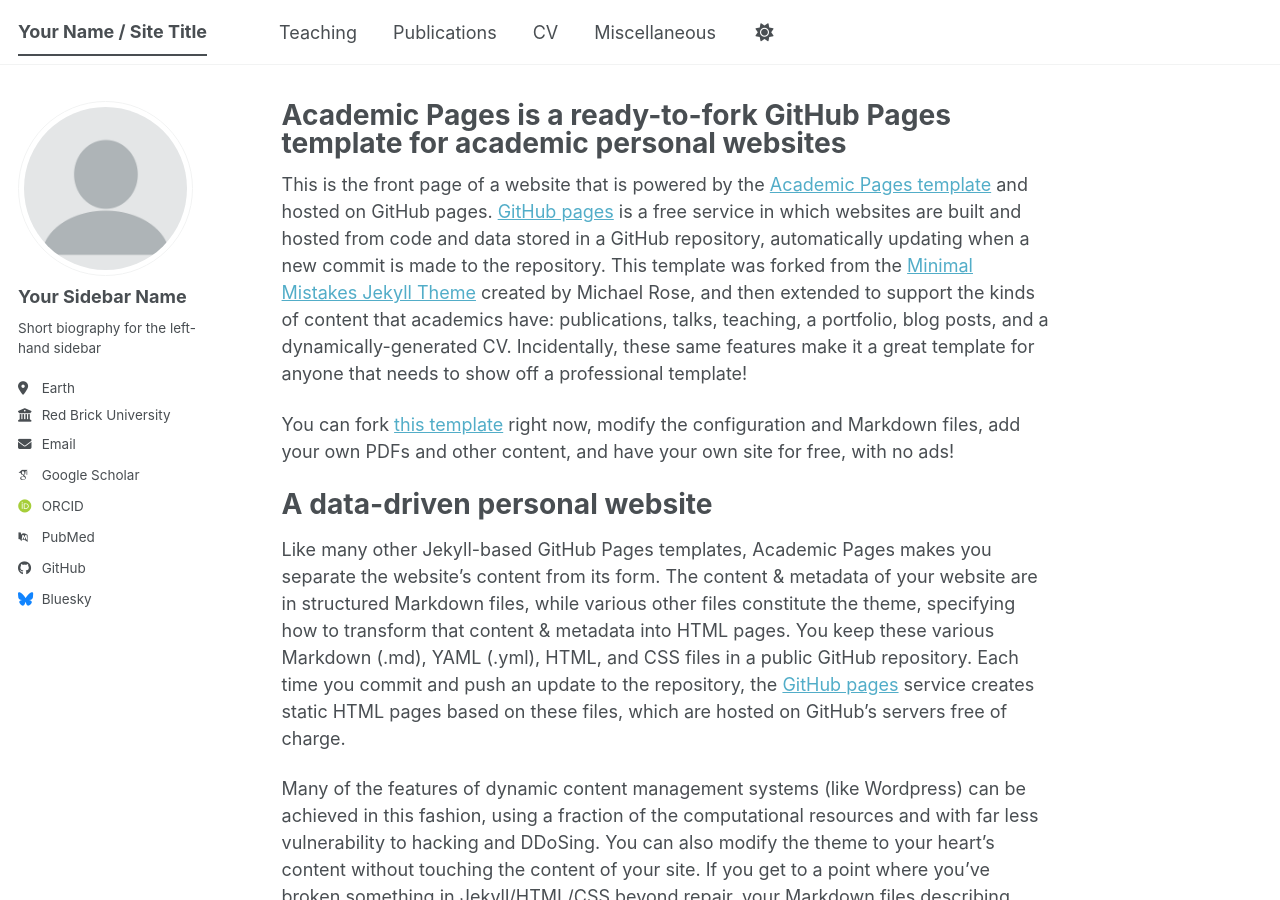
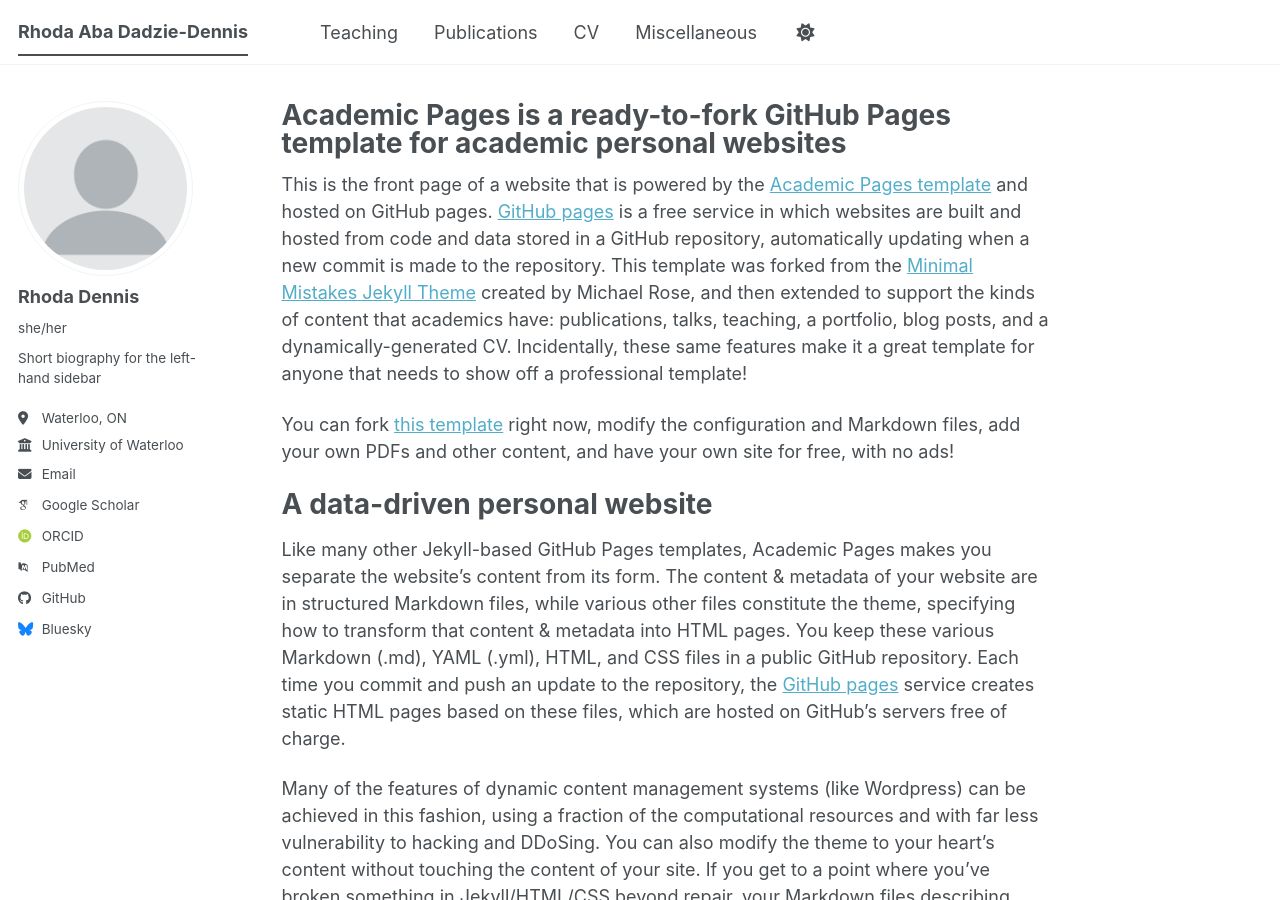
Before and after one commit to rhodadennis/rhodadennis, a Jekyll site: the page built from _pages/about.md, in a window 1280 px wide and 900 px high. Built offline with Jekyll 4.4.1, drawn with Linux system fonts in a browser that asks for light colours; some web fonts are replaced; a script bundle is joined from its source files by our own code; library files that are not in the unit come from our copies.

Commit message:
Update _config.yml

```diff
--- a/_config.yml
+++ b/_config.yml
@@ -9,14 +9,14 @@
 # Basic Site Settings
 locale                   : "en-US"
 site_theme               : "default" # The available themes options are "default", "air", "sunrise", "mint", "dirt" and "contrast"
-title                    : "Your Name / Site Title"
+title                    : "Rhoda Aba Dadzie-Dennis"
 title_separator          : "-"
 name                     : &name "Your Name"
 description              : &description "Your Name's academic portfolio"   # Update this with a general description of your site, this is the default if not overridden by a page
 url                      : https://academicpages.github.io # The base hostname & protocol for your site e.g. "https://[your GitHub username].github.io",
                                                            # or if you already have some other page hosted on Github then use "https://[your GitHub username].github.io/[Your Repo Name]"
 baseurl                  : "" # the subpath of your site, e.g. "/blog"
-repository               : "academicpages/academicpages.github.io"
+repository               : "rhodadennis.github.io/rhodadennis/"
 
 # Site Author - The following control what appear as part of the author content on the side bar.
 #               If a field is blank the icon and link will not appear, otherwise it will be shown.
@@ -24,13 +24,13 @@
 author:
   # Biographic information
   avatar           : "profile.png"
-  name             : "Your Sidebar Name"
-  pronouns         : # example: "she/her"
+  name             : "Rhoda Dennis"
+  pronouns         : "she/her"
   bio              : "Short biography for the left-hand sidebar"
-  location         : "Earth"
-  employer         : "Red Brick University"
+  location         : "Waterloo, ON"
+  employer         : "University of Waterloo"
   uri              : # URL
-  email            : "none@example.org"
+  email            : "rdadzied@uwaterloo.ca"
 
   # Academic websites
   academia         : # URL
```
